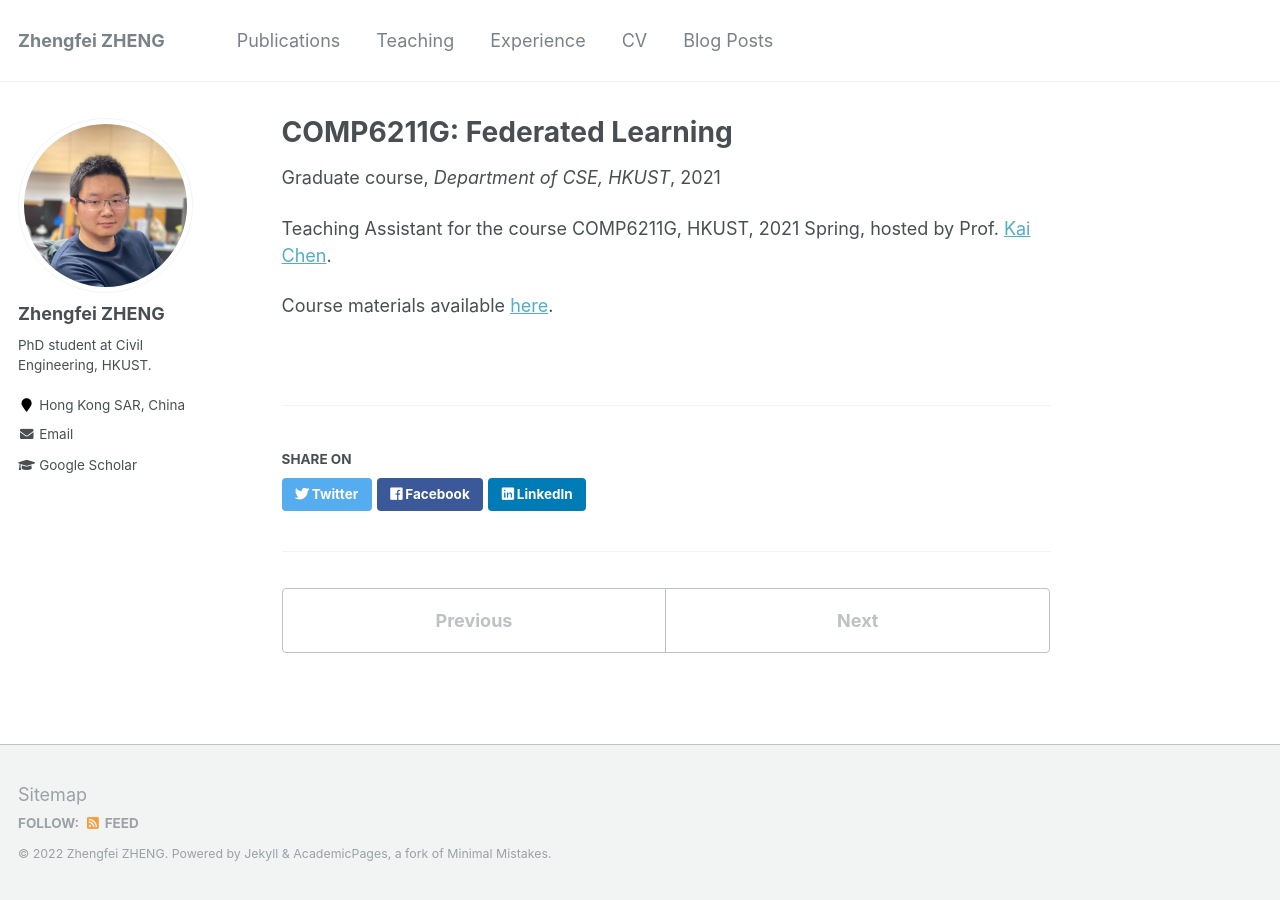
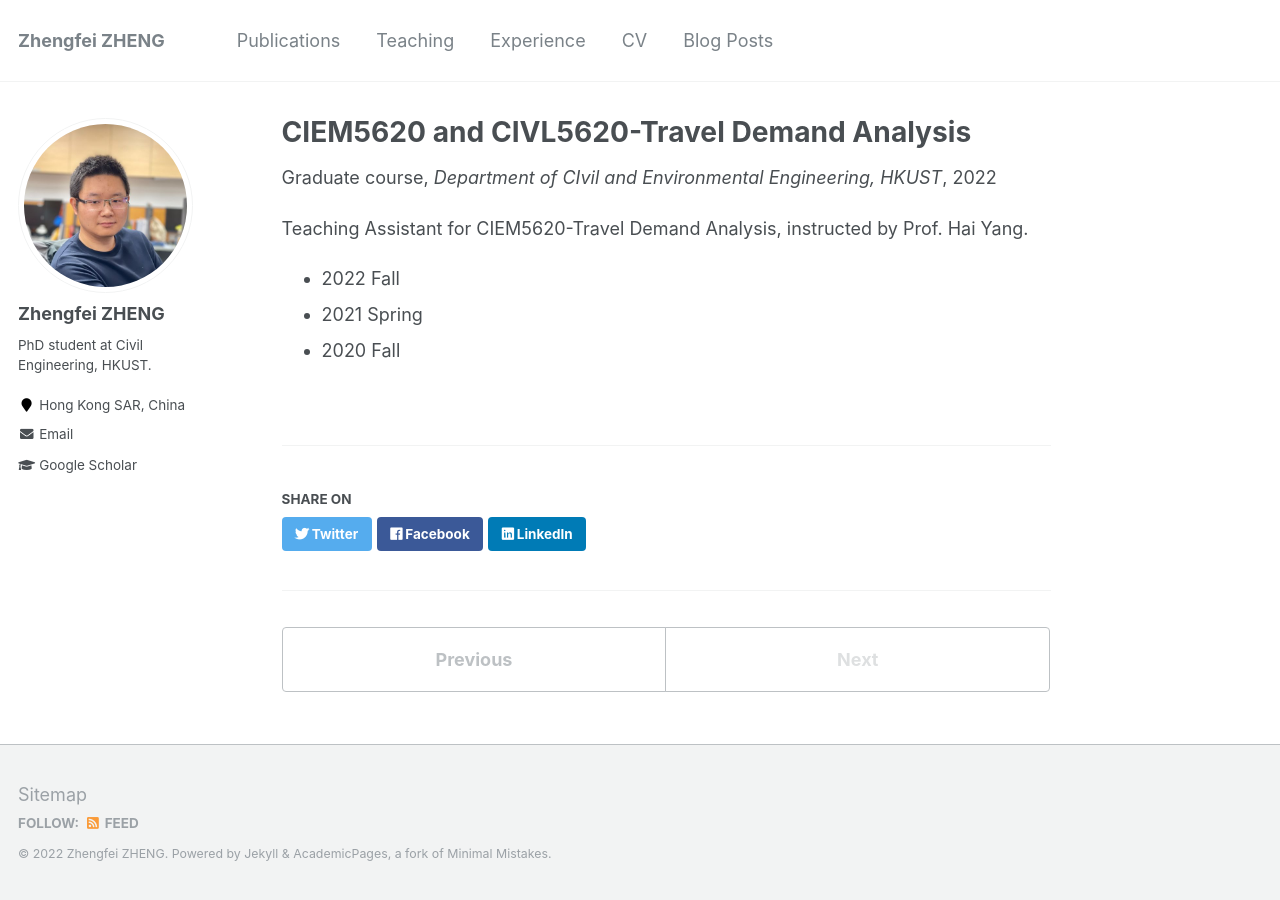
Before and after one commit to zf-z/zf-z.github.io, a Jekyll site: the page built from _teaching/2021SpCOMP6211FL.md, in a window 1280 px wide. Built offline with Jekyll 4.4.1, drawn with Linux system fonts in a browser that asks for light colours.

Commit message:
Update 2021SpCOMP6211FL.md

```diff
--- a/_teaching/2021SpCOMP6211FL.md
+++ b/_teaching/2021SpCOMP6211FL.md
@@ -1,13 +1,14 @@
 ---
-title: "COMP6211G: Federated Learning"
+title: " CIEM5620 and CIVL5620-Travel Demand Analysis"
 collection: teaching
 type: "Graduate course"
 permalink: /teaching/2021SpHKUST
-venue: "Department of CSE, HKUST"
-date: 2021-02-01
+venue: "Department of CIvil and Environmental Engineering, HKUST"
+date: 2022-09-01
 location: "Hong Kong SAR, China"
 ---
 
-Teaching Assistant for the course COMP6211G, HKUST, 2021 Spring, hosted by Prof. [Kai Chen](https://home.cse.ust.hk/~kaichen/).
-
-Course materials available [here](https://ising.cse.ust.hk/fl).
+Teaching Assistant for CIEM5620-Travel Demand Analysis, instructed by Prof. Hai Yang.
+- 2022 Fall
+- 2021 Spring
+- 2020 Fall
```
